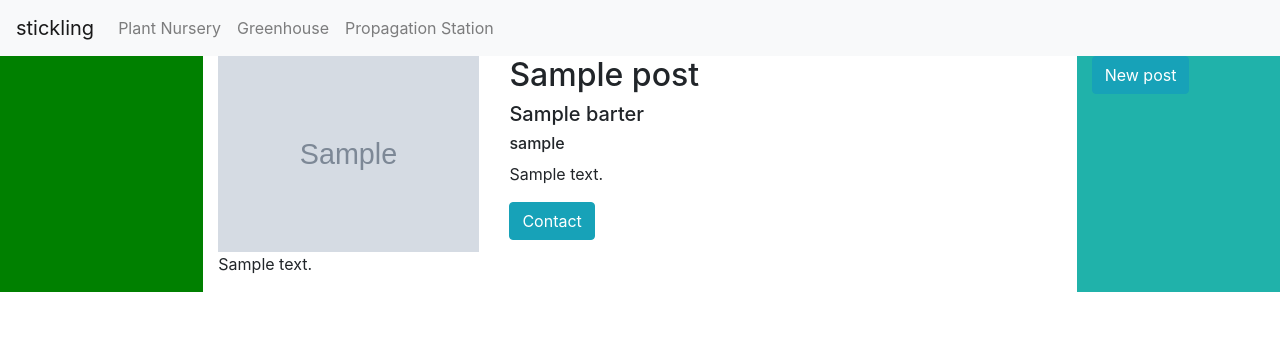
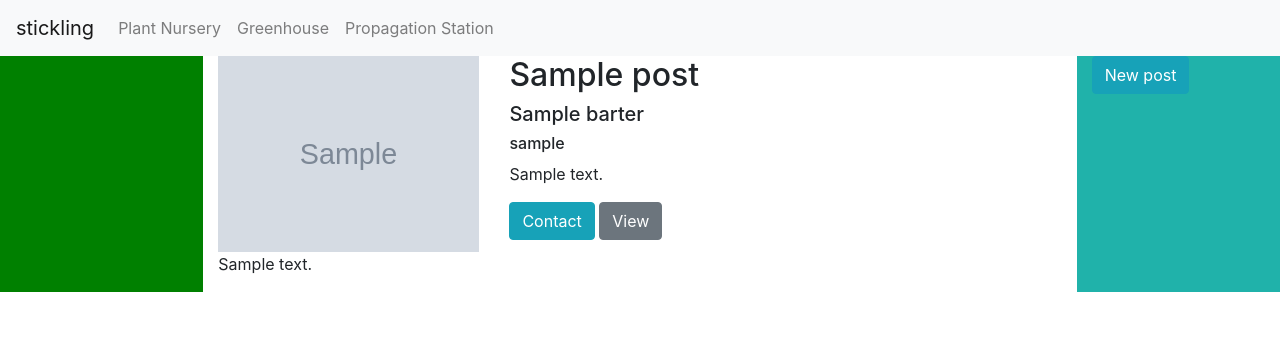
Before and after one commit to alvzed/stickling, a Flask app: page / in a window 1280 px wide. Shown: the top 356 px of the page. Run offline with Flask 2, Linux system fonts and the light colour scheme; grey boxes marked "Sample" are stand-in pictures; a database or web service that is not in the repository returns one stand-in record (values such as "Sample title"); some libraries are stand-ins or nearby versions.

Commit message:
add page for individual posts

```diff
--- a/app.py
+++ b/app.py
@@ -34,6 +34,12 @@ def plant_nursery():
                            posts=mongo.db.post.find())
 
 
+@app.route('/post/<post_id>')
+def view_post(post_id):
+    the_post = mongo.db.post.find_one({'_id': ObjectId(post_id)})
+    return render_template('post.html', post=the_post)
+
+
 @app.route('/new_post')
 def new_post():
     return render_template('new_post.html')
--- a/templates/base.html
+++ b/templates/base.html
@@ -10,6 +10,7 @@
     <title>stickling</title>
   </head>
   <body>
+  <div id="wrapper">
     <nav class="navbar navbar-expand-lg navbar-light bg-light">
       <a class="navbar-brand" href="#">stickling</a>
       <button class="navbar-toggler" type="button" data-toggle="collapse" data-target="#navbarNav" aria-controls="navbarNav" aria-expanded="false" aria-label="Toggle navigation">
@@ -47,6 +48,8 @@
       </div> <!-- row -->
     </section>
 
+  </div>
+
     <script src="https://cdnjs.cloudflare.com/ajax/libs/jquery/3.5.1/jquery.slim.min.js"></script>
     <script src="https://cdnjs.cloudflare.com/ajax/libs/popper.js/1.16.1/umd/popper.min.js"></script>
     <script src="https://cdnjs.cloudflare.com/ajax/libs/twitter-bootstrap/4.5.0/js/bootstrap.min.js"></script>
--- a/templates/propagation_station.html
+++ b/templates/propagation_station.html
@@ -11,7 +11,12 @@
         <h5>{{post.barter}}</h5>
         <h6>{{post.username}}</h3>
         <p>{{post.description}}</p>
-        <a href="mailto:{{post.emailaddress}}" class="btn btn-info">Contact</a>
+        <div class="post_buttons">
+            <a href="mailto:{{post.emailaddress}}" class="btn btn-info">Contact</a>
+            <a href="{{ url_for('view_post', post_id=post._id) }}" class="btn btn-secondary">View</a>
+            <a href=""></a>
+        </div>
+
       </div>
     </div>
 
```
Also changed, not shown: templates/post.html (added, +12 -0 lines).
